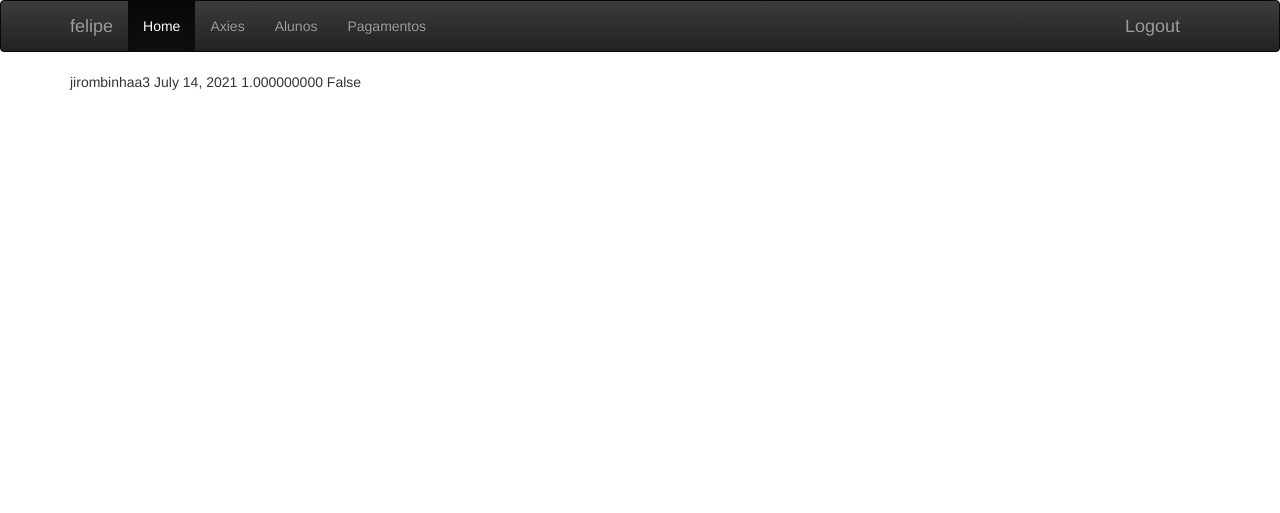
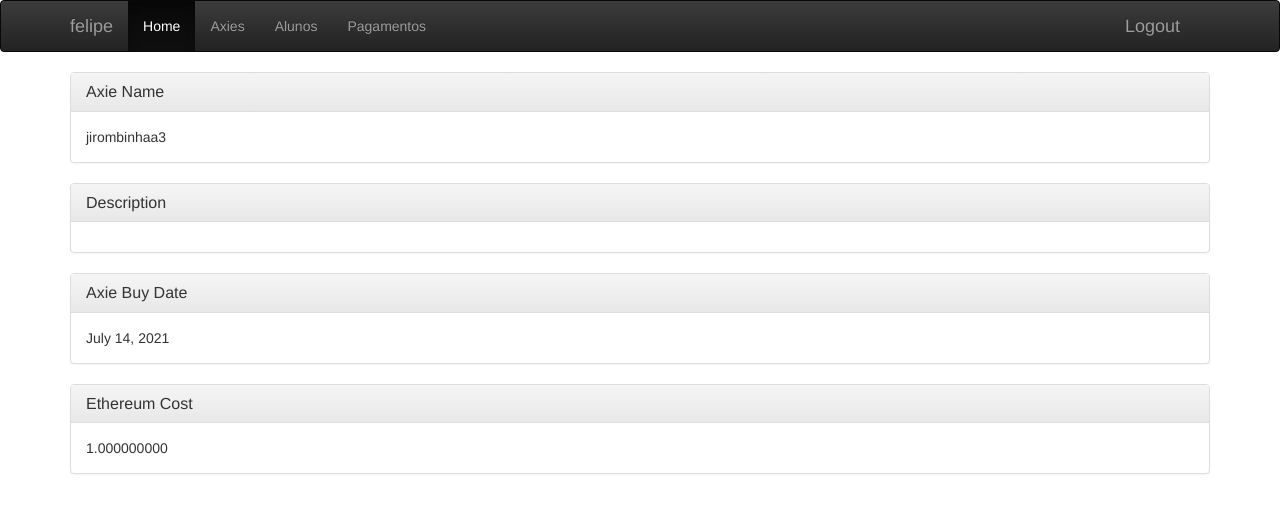
Before and after one commit to linhares06/axiemanager, a Django app: page /axie/1/ in a window 1280 px wide. Shown: the top 513 px of the page. Run offline with Django 3.2, Linux system fonts and the light colour scheme; a user stored in the database is signed in; data comes from the database, SQL or seed files in the repository; both versions use the stored data as it was after the commit; some libraries are stand-ins or nearby versions.

Commit message:
axie CRUD for user

```diff
--- a/manager/forms.py
+++ b/manager/forms.py
@@ -14,10 +14,10 @@ class AxieForm(forms.ModelForm):
 
     class Meta():
         model = Axie
-        fields = ("axie_id", "buy_date", "description", "eth_cost", "sold")
+        fields = ("axie_id", "student", "buy_date", "description", "eth_cost", "sold", "user")
 
 class PaymentForm(forms.ModelForm):
 
     class Meta():
         model = Payment
-        fields = ("student",)
+        fields = ("student", "value")
--- a/manager/models.py
+++ b/manager/models.py
@@ -73,7 +73,9 @@ class Axie(models.Model):
         pass
 
     def get_absolute_url(self):
-        return reverse("axie_detail", kwargs={"pk":self.pk})
+        return reverse("axie_list")
+        ##TODO: decide the page to reverse to
+        ##return reverse("axie_detail", kwargs={"pk":self.pk})
 
     def __str__(self):
         return self.axie_id
--- a/manager/templates/manager/axie_detail.html
+++ b/manager/templates/manager/axie_detail.html
@@ -2,12 +2,52 @@
 
 {% block content %}
 
+    {% if axie.sold == True %}
+
+        <div class="panel panel-default">
+            <div class="panel-heading">
+                <h3 class="panel-title">This Axie Has Been Sold</h3>
+            </div>
+        </div>
+
+    {% endif %}
+
+    <div class="panel panel-default">
+        <div class="panel-heading">
+            <h3 class="panel-title">Axie Name</h3>
+        </div>
+        <div class="panel-body">
+            {{ axie.axie_id }}
+        </div>
+    </div>
+
+    <div class="panel panel-default">
+        <div class="panel-heading">
+            <h3 class="panel-title">Description</h3>
+        </div>
+        <div class="panel-body">
+            {{ axie.description }}
+        </div>
+    </div>
+
+    <div class="panel panel-default">
+        <div class="panel-heading">
+            <h3 class="panel-title">Axie Buy Date</h3>
+        </div>
+        <div class="panel-body">
+            {{ axie.buy_date }}
+        </div>
+    </div>
+
     <div>
-        {{ axie.axie_id }}
-        {{ axie.description }}
-        {{ axie.buy_date }}
-        {{ axie.eth_cost }}
-        {{ axie.sold }}
+
+    <div class="panel panel-default">
+        <div class="panel-heading">
+            <h3 class="panel-title">Ethereum Cost</h3>
+        </div>
+        <div class="panel-body">
+            {{ axie.eth_cost }}
+        </div>
     </div>
 
 {% endblock %}
--- a/manager/templates/manager/base.html
+++ b/manager/templates/manager/base.html
@@ -19,7 +19,7 @@
             <li class="active"><a href="#">Home</a></li>
             <li><a href="{% url 'axie_list' %}">Axies</a></li>
             <li><a href="{% url 'student_list' %}">Alunos</a></li>
-            <li><a href="#">Pagamentos</a></li>
+            <li><a href="{% url 'payment_list' %}">Pagamentos</a></li>
           </ul>
           <div class="navbar-header" style="float: right">
             <a class="navbar-brand" href="{% url 'user_logout' %}">Logout</a>
--- a/manager/urls.py
+++ b/manager/urls.py
@@ -5,10 +5,12 @@ urlpatterns = [
     ## paths to axies
     path('axie/', views.AxieListView.as_view(), name="axie_list"),
     path('axie/<int:pk>/', views.AxieDetailView.as_view(), name="axie_detail"),
-    path('axie/new/', views.AxieCreateView.as_view(), name="axie_new"),
-    path('axie/<int:pk>/edit/', views.AxieUpdateView.as_view(), name="axie_edit"),
-    path('axie/<int:pk>/remove/', views.AxieDeleteView.as_view(), name="axie_remove"),
+    path('axie/new/', views.AxieCreateView.as_view(), name="axie_form"),
+    path('axie/update/<int:pk>/', views.AxieUpdateView.as_view(), name="axie_update"),
+    path('axie/delete/<int:pk>/', views.AxieDeleteView.as_view(), name="axie_delete"),
     ## paths to students
     path('student/', views.StudentListView.as_view(), name="student_list"),
     path('student/<int:pk>/', views.StudentDetailView.as_view(), name="student_detail"),
+    ## paths to payments
+    path('payment/', views.PaymentListView.as_view(), name="payment_list"),
 ]
--- a/manager/views.py
+++ b/manager/views.py
@@ -11,7 +11,7 @@ from django.views.generic.edit import DeleteView, UpdateView
 #import requests
 
 from manager.forms import AxieForm, StudentForm
-from manager.models import Axie, ScholarshipOwner, Student
+from manager.models import Axie, Payment, ScholarshipOwner, Student
 
 ## Classes related to Axie
 class AxieListView(LoginRequiredMixin, ListView):
@@ -67,6 +67,11 @@ class StudentDeleteView(LoginRequiredMixin, DeleteView):
     model = Student
     success_url = reverse_lazy("student_list")
 
+## Classes related to Payment
+class PaymentListView(LoginRequiredMixin, ListView):
+    login_url = "/"
+    model = Payment
+
 ## Methods related to login and logout
 def user_login(request):
 
```
Also changed, not shown: manager/templates/manager/axie_confirm_delete.html (added, +12 -0 lines), manager/templates/manager/axie_form.html (+26 -0 lines), manager/templates/manager/axie_list.html (+28 -4 lines), manager/templates/manager/payment_list.html (added, +35 -0 lines), manager/templates/manager/student_list.html (+31 -5 lines), db.sqlite3, manager/templates/manager/axie_remove.html (deleted).
